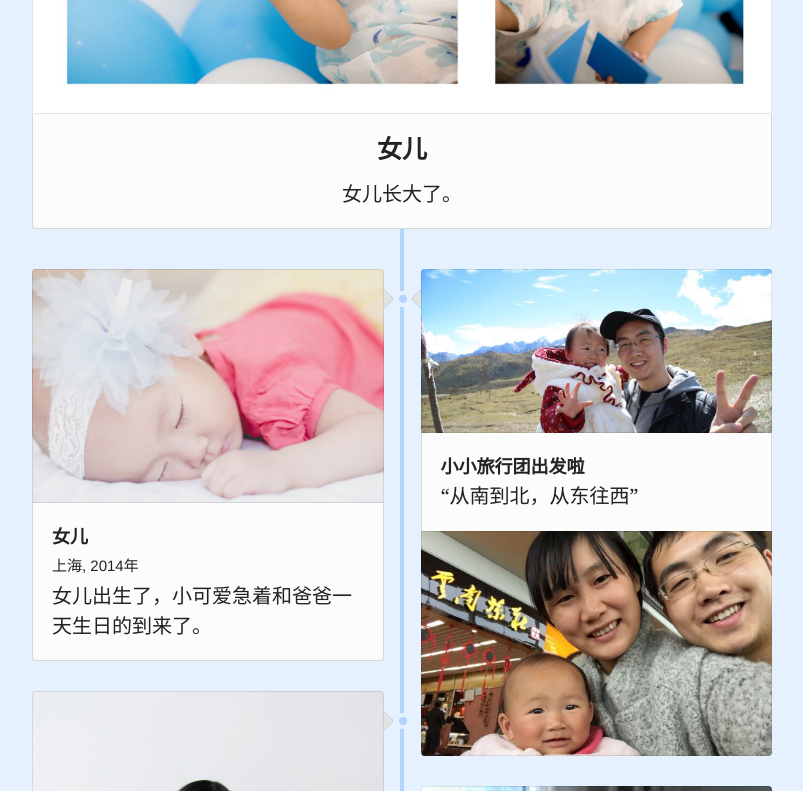
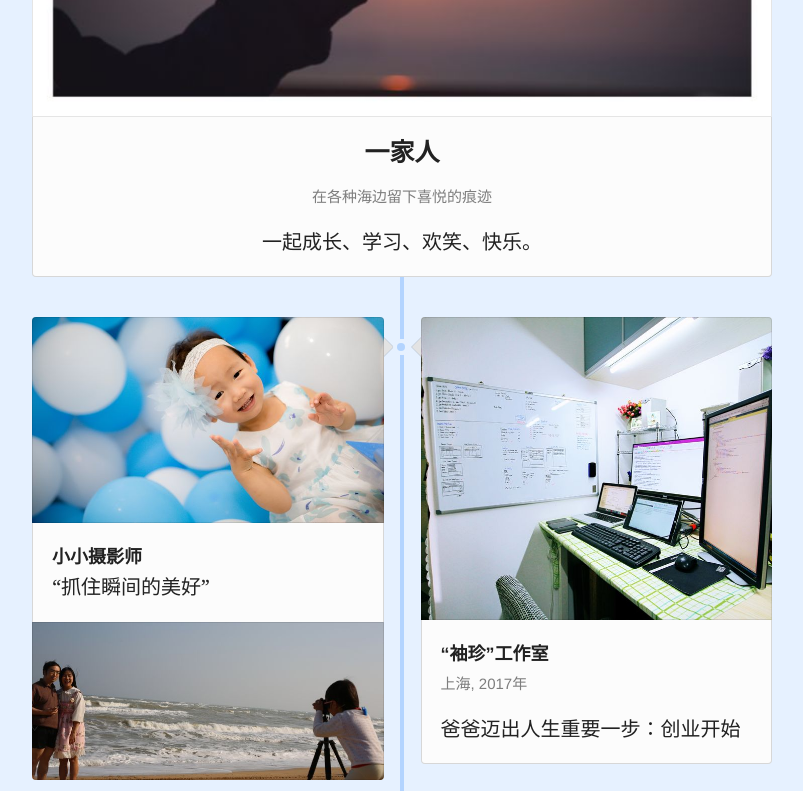
Before and after one commit to wizicer/love.icerdesign.com, a website: page index.jade in a window 1280 px wide. Shown: the part 1540-2331 px from the top of the page, without its empty margins (238-1041 px from the left). Drawn offline with nearby package versions, Linux system fonts and the light colour scheme; files that its build step writes are made by us from their sources.

Commit message:
2018 update

```diff
--- a/index.jade
+++ b/index.jade
@@ -18,9 +18,23 @@ html(lang="en")
         ul.timeline
           li.center
             figure.image
-              +img("images/baby.jpg")
-            h2 女儿
-            p 女儿长大了。
+              +img("images/2018travel.jpg")
+            h2 一家人
+            h3.meta 在各种海边留下喜悦的痕迹
+            p 一起成长、学习、欢笑、快乐。
+          li.left
+            figure.image
+              +img("images/babybubble.jpg")
+            h2 小小摄影师
+            p “抓住瞬间的美好”
+            figure.image
+              +img("images/babyphotographer.jpg")
+          li.right
+            figure.image
+              +img("images/studio.jpg")
+            h2 “袖珍”工作室
+            h3.meta 上海, 2017年
+            p 爸爸迈出人生重要一步：创业开始
           li.right
             figure.image
               +img("images/hongyuan.jpg")
@@ -32,7 +46,7 @@ html(lang="en")
             figure.image
               +img("images/babyborn.jpg")
             h2 女儿
-            h3 上海, 2014年
+            h3.meta 上海, 2014年
             p 女儿出生了，小可爱急着和爸爸一天生日的到来了。
           li.left
             figure.image
@@ -113,3 +127,4 @@ html(lang="en")
     script(src="js/index.js")
     div(style="display:none;")
       script(language="javascript", type="text/javascript", src="http://js.users.51.la/17278963.js")
+      script(language="javascript", type="text/javascript", src="https://s22.cnzz.com/z_stat.php?id=1273658393&web_id=1273658393")
```
Also changed, not shown: images/2018travel.jpg (added), images/baby.jpg (deleted), images/babybubble.jpg (added), images/babyphotographer.jpg (added), images/studio.jpg (added), images/us.jpg, index.html.
